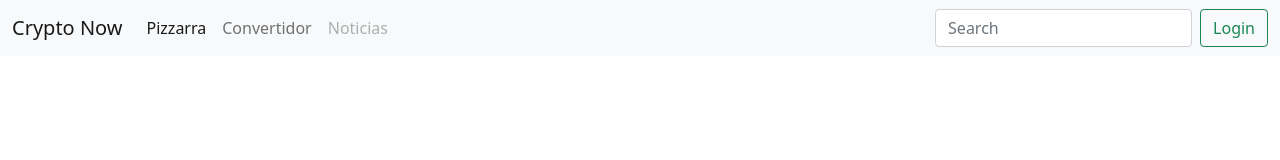
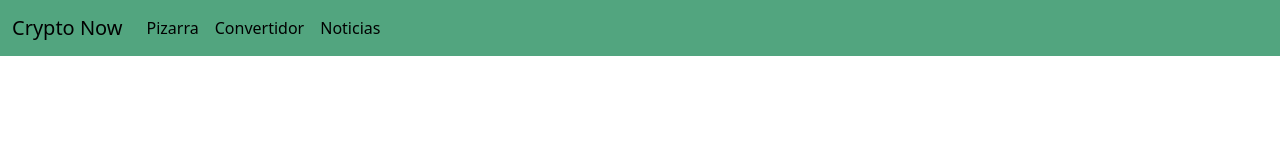
Before and after one commit to monicabatallanes/crypto-now, a plain HTML site: page index.html in a window 1280 px wide. Drawn offline with nearby package versions, Linux system fonts and the light colour scheme.

Commit message:
agregué navbar

```diff
--- a/index.html
+++ b/index.html
@@ -10,28 +10,28 @@
   </head>
   <body>
 
-    <nav class="navbar navbar-expand-lg navbar-light bg-light">
+    <nav class="navbar navbar-expand bg-success  text-black bg-opacity-75">
       <div class="container-fluid">
         <button class="navbar-toggler" type="button" data-bs-toggle="collapse" data-bs-target="#navbarTogglerDemo01" aria-controls="navbarTogglerDemo01" aria-expanded="false" aria-label="Toggle navigation">
           <span class="navbar-toggler-icon"></span>
         </button>
         <div class="collapse navbar-collapse" id="navbarTogglerDemo01">
-          <a class="navbar-brand" href="#">Crypto Now</a>
+          <a class="navbar-brand text-black" href="#">Crypto Now</a>
           <ul class="navbar-nav me-auto mb-2 mb-lg-0">
             <li class="nav-item">
-              <a class="nav-link active" aria-current="page" href="#">Pizzarra</a>
+              <a class="nav-link active text-black" aria-current="page" href="#">Pizarra</a>
             </li>
             <li class="nav-item">
-              <a class="nav-link" href="#">Convertidor</a>
+              <a class="nav-link text-black" href="#">Convertidor</a>
             </li>
-            <li class="nav-item">
-              <a class="nav-link disabled">Noticias</a>
+            <li class="nav-item ">
+              <a class="nav-link text-black ">Noticias</a>
             </li>
           </ul>
-          <form class="d-flex">
+          <!-- <form class="d-flex">
             <input class="form-control me-2" type="search" placeholder="Search" aria-label="Search">
-            <button class="btn btn-outline-success" type="submit">Login</button>
-          </form>
+            <button class="btn btn-outline-success text-black" type="submit">Login</button>
+          </form> -->
         </div>
       </div>
     </nav>
```
Also changed, not shown: form.html (deleted, +0 -42 lines), assets/colors-palet/Color Hunt Palette 2f86a634be822fdd92f2f013.png (added), assets/colors-palet/imagen-logo/logo.png (added), js/form.js (deleted).
